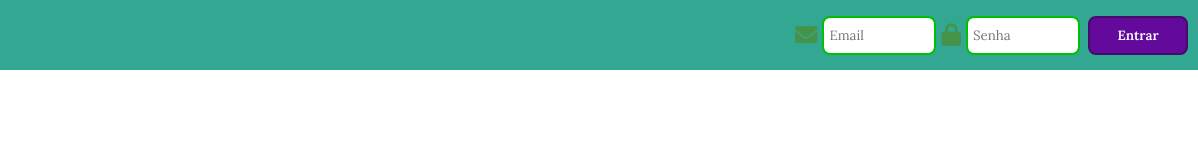
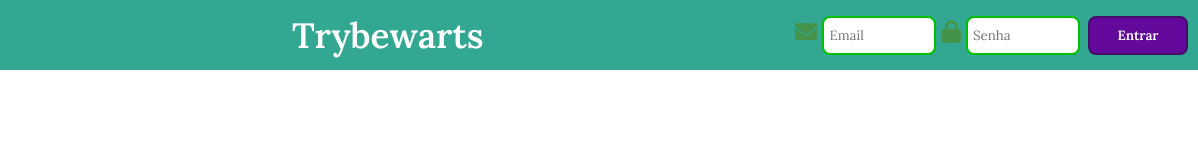
Before and after one commit to jpcp0614/Project-Trybewarts, a website: page index.html in a window 1280 px wide. Shown: the full height of the page, 82-1280 px from the left. Drawn offline with Linux system fonts and the light colour scheme.

Commit message:
:sparkles: feat: Requisito 04

```diff
--- a/index.html
+++ b/index.html
@@ -19,6 +19,7 @@
         alt="Logo Trybewarts"
         class="trybewarts-header-logo"
       />
+      <h1 id="trybewarts-header-title">Trybewarts</h1>
       <form class="trybewarts-login">
         <div class="container-email">
           <i class="fa-solid fa-envelope" id="icon-email"></i>
--- a/style.css
+++ b/style.css
@@ -6,28 +6,33 @@
 
 /* HEADER */
 .header {
+  align-items: center;
   background-color: rgb(50, 167, 145);
   display: flex;
   justify-content: space-between;
   height: 70px;
 }
 
-/* LOGO */
+/* h1 */
+#trybewarts-header-title {
+  color: white;
+  font-size: 2.2em;
+}
+
+/* logo */
 .trybewarts-header-logo {
   height: 60px;
   padding: 5px 10px;
 }
 
-/* FORM DO HEADER */
+/* form */
 .trybewarts-login {
-  align-items: center;
   display: flex;
   padding: 0 10px;
 }
 
 /* containers */
 .container-email , .container-password {
-  align-items: center;
   display: flex;
 }
 
```
